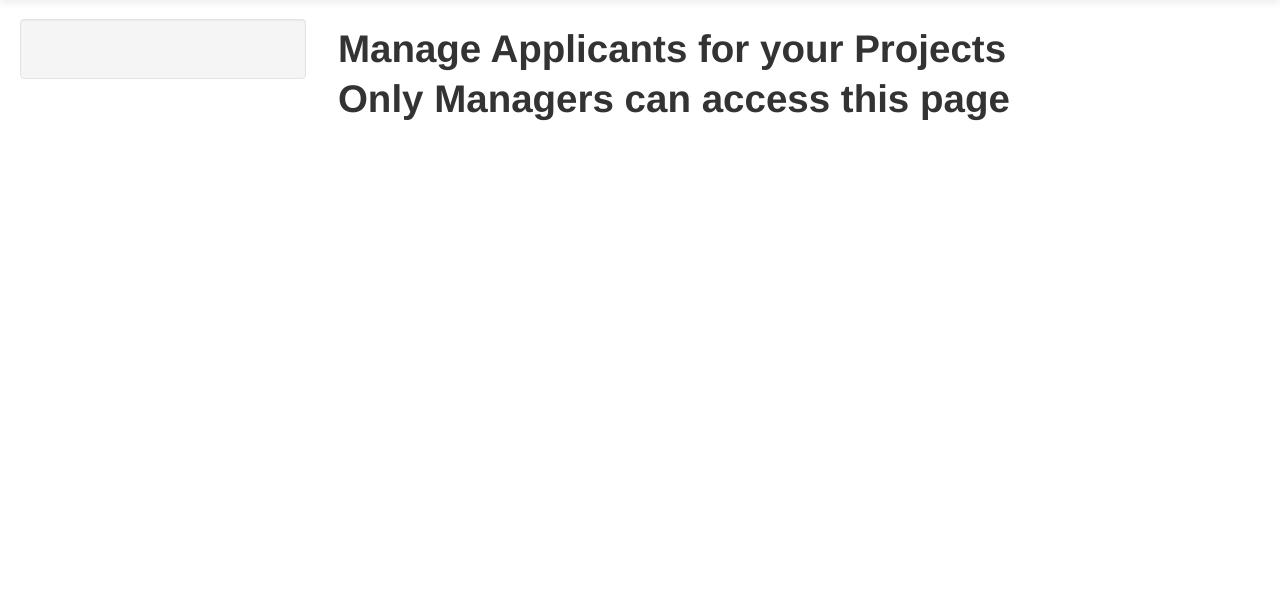
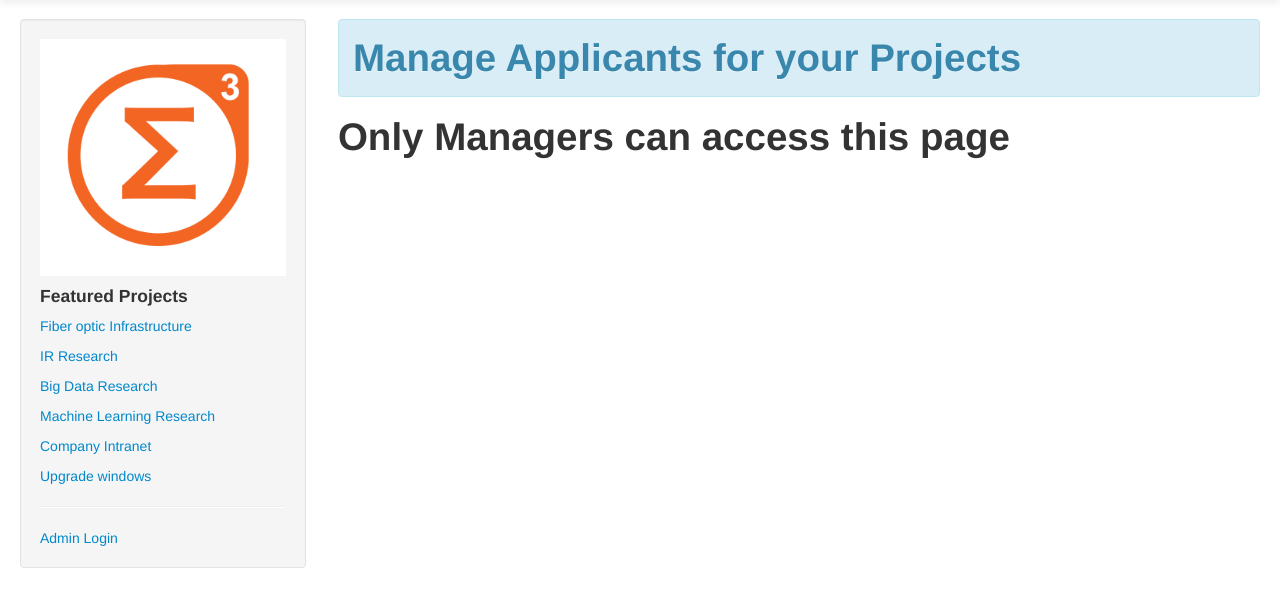
Before and after one commit to Cydus/MatchingSystem, a Django app: page /applist/ in a window 1280 px wide. Shown: the part 41-648 px from the top of the page. Run offline with Django 3.2, Linux system fonts and the light colour scheme; data that the repository does not hold is empty.

Commit message:
bug fixes

```diff
--- a/matching_system_project/matching_system_project/templates/matching_system_project/applist.html
+++ b/matching_system_project/matching_system_project/templates/matching_system_project/applist.html
@@ -4,7 +4,9 @@
     {% block title %}   {% endblock %}
     {% block body_block %}
 
+      <div class="alert alert-info ">
         <h1>Manage Applicants for your Projects</h1>
+      </div>
 
         {% if user.is_staff == 1%}
         {% else %}
@@ -14,7 +16,7 @@
         {% if projects %}
           {% for project in projects %}
              {% if project.fk_CreatedBy == user %}
-               <h3>{{ project.projectName }}</h3>
+               <h4>{{ project.projectName }}</h3>
                <hr>
 
 
@@ -44,44 +46,29 @@
                    {% for application in applications %}
                       {% if application.PositionID == position %}
                        {% if application.accepted == False %}
-                       <p>{{application.UserID}} </p>
+                       <h2>{{application.UserID}} </h2>
+
+                       <p>for <b>{{application.PositionID}}</b> in <a href="/projects/{{ project.url }}">{{project.projectName}}</a> - {{application.dateTimeCreated}}<p/>
+                       <p><p/>
+                       <p>
 
 
-                    <input type="hidden" name="app_id" value="{{ application.id }}"/>
 
-                  <script type="text/javascript">
 
-                    $("a.accept").click(function(){
-                      var curr_elem = $(this) ;
-                      $.get($(this).attr('href'), function(data){
-                        var my_div = $(curr_elem).parent().find("b");
-                        my_div.text(my_div.text()*1+1);
-                      });
-
-   {#                $(this).addClass("accepted");#}
-
-                      return false; // prevent loading URL from href
-                    });
-                  </script>
-
-       <a href="/accept/{{ application.id }}" class="accept">Ajax Accept</a>
-
-                       <p>{{application.PositionID}} <p/>
-                       <p>{{application.dateTimeCreated}}<p/>
-                       <p>
                            {% if application.accepted %}
                               <p><b>Success</b></p>
                            {% else %}
-                              <p><b>Not accepted yet</b></p>
+                             <a class="btn" href="/accept/{{ application.id }}" class="accept">Accept Application</a>
                            {% endif %}
                        </p>
                        <p>
-                           {% if application.seenByPM %}
-                           <p><b> Application has been seen by PM</b></p>
-                            {% else %}
-                            <p><b>Application was not seen by PM</b></p>
-                           {% endif %}
+{#                           {% if application.seenByPM %}#}
+{#                           <p><b> Application has been seen by PM</b></p>#}
+{#                            {% else %}#}
+{#                            <p><b>Application was not seen by PM</b></p>#}
+{#                           {% endif %}#}
                        </p>
+                         <hr>
                        {% endif %}
                       {% endif %}
                    {% endfor %}
@@ -93,7 +80,26 @@
 
 
 
+      <input type="hidden" name="app_id" value="{{ application.id }}"/>
 
+      <script type="text/javascript">
+
+        $("a.accept").click(function(){
+
+          $(this).after('<div class="btn btn-success" style="width: 100px;">Accepted</div>')
+          $(this).remove();
+
+          var curr_elem = $(this) ;
+          $.get($(this).attr('href'), function(data){
+            var my_div = $(curr_elem).parent().find("b");
+            my_div.text(my_div.text()*1+1);
+          });
+
+          {#                $(this).addClass("accepted");#}
+
+          return false; // prevent loading URL from href
+        });
+      </script>
 
 
 
--- a/matching_system_project/matching_system_project/templates/matching_system_project/base.html
+++ b/matching_system_project/matching_system_project/templates/matching_system_project/base.html
@@ -73,11 +73,22 @@
         <div class="row-fluid">
           <div class="span3">
             <div class="well sidebar-nav">
+              <img src="/static/img/logo.png" width="100%" height="auto">
 
+            <h4>Featured Projects</h4>
+              <p><a href="/projects/fibre_optic_infrastructure/">Fiber optic Infrastructure</a></p>
+              <p><a href="/projects/information_retrieval_research_group/">IR Research</a></p>
+              <p><a href="projects/big_data_research_group/">Big Data Research</a></p>
+              <p><a href="/projects/projects/machine_learning_research_group/">Machine Learning Research</a></p>
+              <p><a href="/projects/company_intranet/">Company Intranet</a></p>
+              <p><a href="/projects/information_retrieval_research_group/">Upgrade windows</a></p>
               {% if user.is_authenticated %}
 
+              {% endif %}
 
-              {% endif %}
+            <hr>
+
+            <a href="/admin">Admin Login</a>
 
             </div>
           </div>
```
Also changed, not shown: matching_system_project/matching_system_project/templates/matching_system_project/index.html (+12 -7 lines), matching_system_project/matching_system_project/templates/matching_system_project/project.html (+22 -15 lines), matching_system_project/matching_system_project/static/img/logo.png (added).
